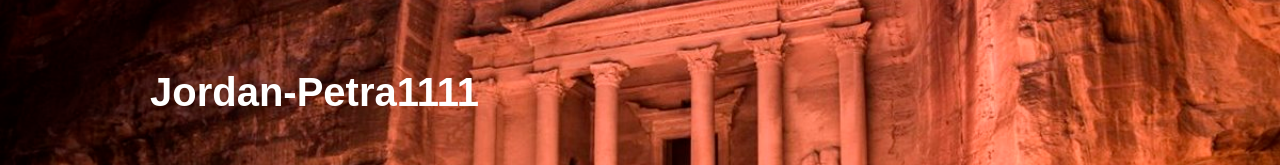
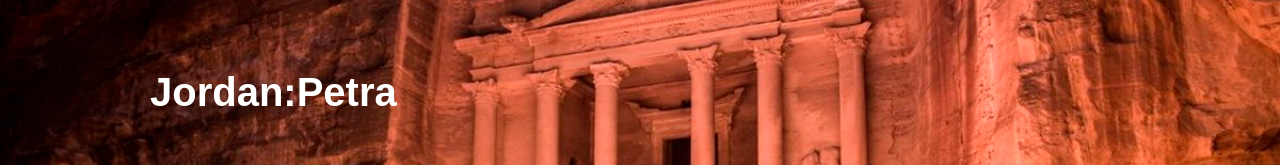
Before and after one commit to haiwen1206/travelDream, a React (Create React App) app: page / in a window 1280 px wide. Shown: the part 143-308 px from the top of the page. Built offline with nearby package versions, Linux system fonts and the light colour scheme.

Commit message:
no message

```diff
--- a/src/pages/HomePage/BannerSection.jsx
+++ b/src/pages/HomePage/BannerSection.jsx
@@ -22,7 +22,7 @@ const BannerSection = () => {
 };
 
 // data
-const title = "Jordan-Petra1111";
+const title = "Jordan:Petra";
 const image = {
   link: `${BannerImg}`,
   name: "banner-img"
```
